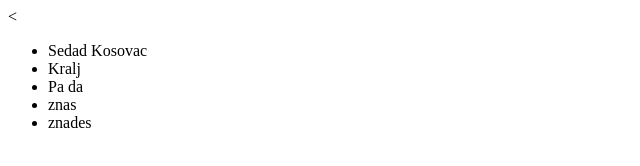
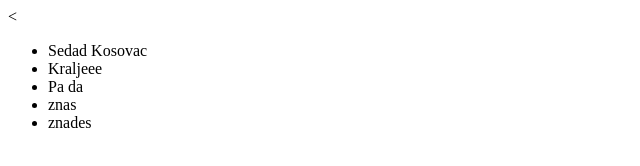
Before and after one commit to sedadK/gitTestBoy, a plain HTML site: page index.html in a window 1280 px wide. Shown: the full height of the page, 0-640 px from the left. Drawn offline with Linux system fonts and the light colour scheme.

Commit message:
screw you

```diff
--- a/index.html
+++ b/index.html
@@ -7,7 +7,7 @@
 <ul>
 	<li>Sedad Kosovac
 	</li>
-	<li>Kralj
+	<li>Kraljeee
 	</li>
 	<li>Pa da
 	</li>
```
